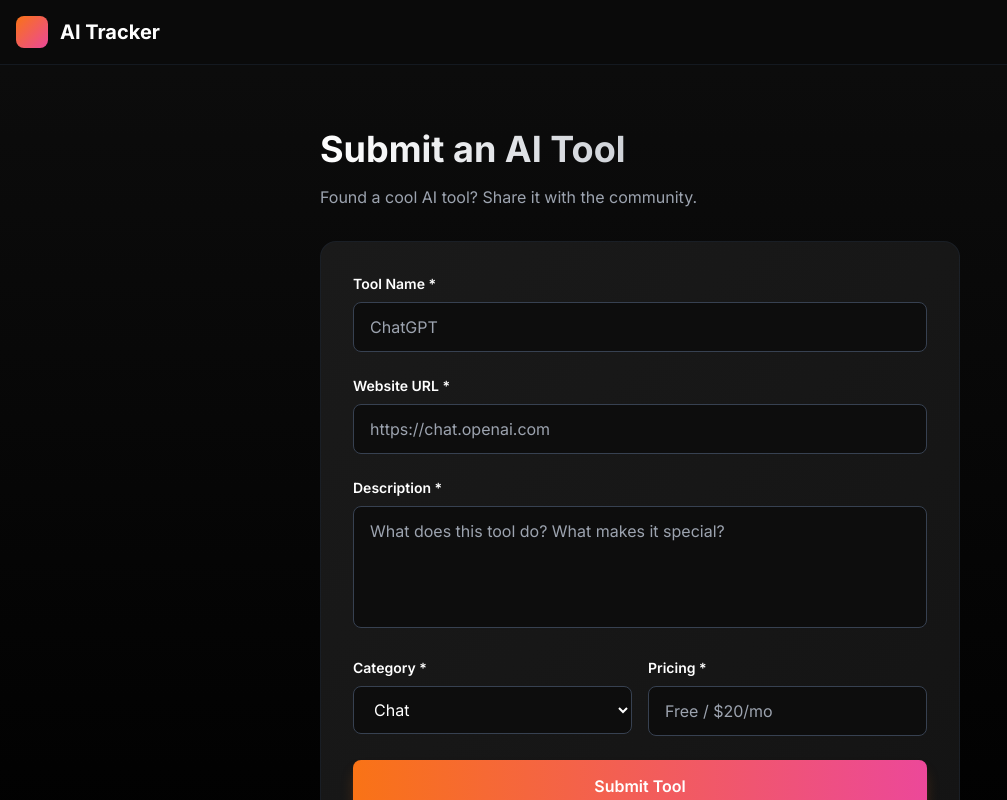
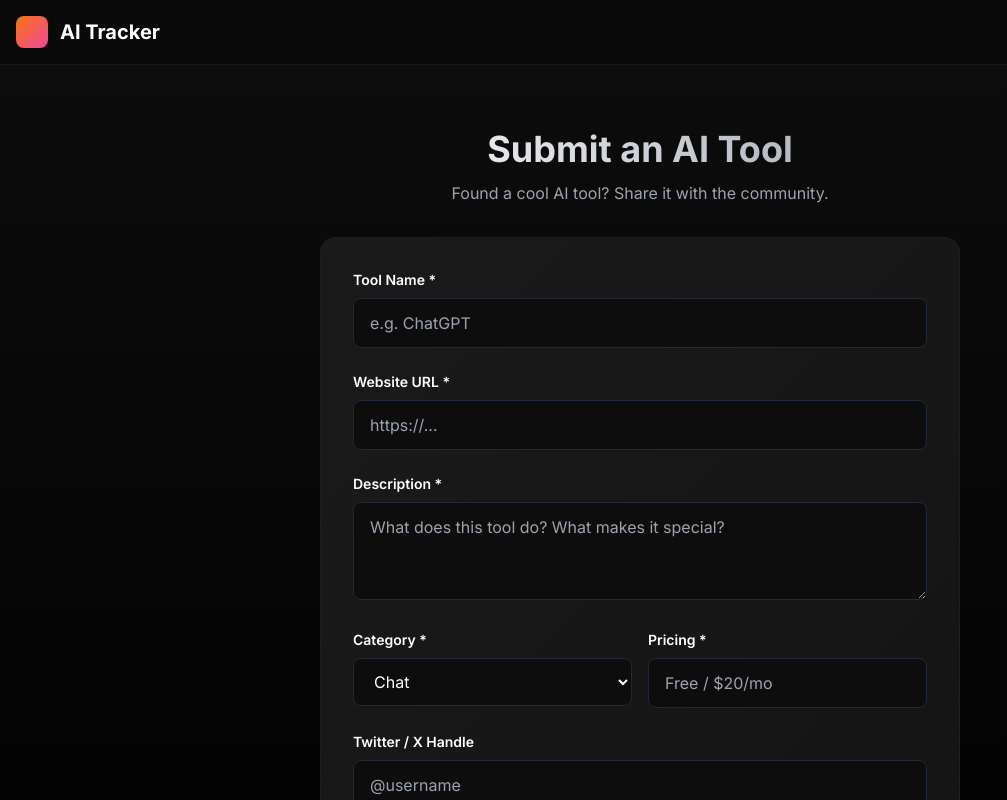
Before and after one commit to nathanMub/ai-tracker, a Next.js app: page /submit in a window 1280 px wide. Shown: the top 800 px of the page, without its empty margins (0-1007 px from the left). Built offline with nearby package versions, Linux system fonts and the light colour scheme.

Commit message:
Update page.tsx

```diff
--- a/app/submit/page.tsx
+++ b/app/submit/page.tsx
@@ -4,36 +4,38 @@
 import { useState } from 'react'
 
 export default function SubmitPage() {
-  const [submitted, setSubmitted] = useState(false)
-  const [formData, setFormData] = useState({
+  const [form, setForm] = useState({
     name: '',
     url: '',
     description: '',
     category: 'Chat',
-    price: ''
+    price: '',
+    twitter: ''
   })
+  const [submitted, setSubmitted] = useState(false)
 
   const handleSubmit = (e: React.FormEvent) => {
     e.preventDefault()
-    // For now: save to localStorage. Later: send to DB
     const submissions = JSON.parse(localStorage.getItem('submissions') || '[]')
-    submissions.push({...formData, id: Date.now(), upvotes: 0, submittedAt: new Date()})
+    submissions.push({...form, id: Date.now(), votes: 0, submittedAt: new Date().toISOString()})
     localStorage.setItem('submissions', JSON.stringify(submissions))
     setSubmitted(true)
+    setTimeout(() => {
+      window.location.href = '/'
+    }, 2000)
   }
 
   if (submitted) {
     return (
       <div className="min-h-screen bg-gradient-to-b from-[#0D0D0D] to-[#000000] text-white flex items-center justify-center">
-        <div className="text-center max-w-md">
-          <div className="w-16 h-16 bg-gradient-to-br from-green-500 to-emerald-500 rounded-2xl mx-auto mb-6 flex items-center justify-center text-3xl">
-            ✓
+        <div className="text-center">
+          <div className="w-16 h-16 bg-gradient-to-br from-green-500 to-emerald-500 rounded-full flex items-center justify-center mx-auto mb-4">
+            <svg className="w-8 h-8" fill="none" stroke="currentColor" viewBox="0 0 24 24">
+              <path strokeLinecap="round" strokeLinejoin="round" strokeWidth={2} d="M5 13l4 4L19 7" />
+            </svg>
           </div>
-          <h1 className="text-3xl font-bold mb-4">Tool Submitted!</h1>
-          <p className="text-gray-400 mb-8">Thanks for contributing. We'll review and add it soon.</p>
-          <Link href="/" className="bg-gradient-to-r from-orange-500 to-pink-500 px-6 py-3 rounded-lg font-semibold inline-block hover:scale-105 transition">
-            Back to Tools
-          </Link>
+          <h2 className="text-3xl font-bold mb-2">Tool Submitted!</h2>
+          <p className="text-gray-400">We'll review it and add it soon. Redirecting...</p>
         </div>
       </div>
     )
@@ -41,7 +43,7 @@
 
   return (
     <div className="min-h-screen bg-gradient-to-b from-[#0D0D0D] to-[#000000] text-white">
-      <div className="border-b border-gray-800/50 bg-[#0A0A0A]/80 backdrop-blur-xl sticky top-0 z-40">
+      <div className="border-b border-gray-800/50 bg-[#0A0A0A]/80 backdrop-blur-xl">
         <div className="max-w-7xl mx-auto px-4 py-4 flex items-center justify-between">
           <Link href="/" className="flex items-center gap-3">
             <div className="w-8 h-8 bg-gradient-to-br from-orange-500 to-pink-500 rounded-lg"></div>
@@ -51,33 +53,35 @@
       </div>
 
       <div className="max-w-2xl mx-auto px-4 py-16">
-        <h1 className="text-4xl font-bold mb-4 bg-gradient-to-r from-white to-gray-400 bg-clip-text text-transparent">
-          Submit an AI Tool
-        </h1>
-        <p className="text-gray-400 mb-8">Found a cool AI tool? Share it with the community.</p>
+        <div className="text-center mb-8">
+          <h1 className="text-4xl font-bold mb-3 bg-gradient-to-r from-white to-gray-400 bg-clip-text text-transparent">
+            Submit an AI Tool
+          </h1>
+          <p className="text-gray-400">Found a cool AI tool? Share it with the community.</p>
+        </div>
 
-        <form onSubmit={handleSubmit} className="space-y-6 bg-gradient-to-br from-[#1A1A1A] to-[#141414] border border-gray-800/50 rounded-2xl p-8">
+        <form onSubmit={handleSubmit} className="bg-gradient-to-br from-[#1A1A1A] to-[#141414] border border-gray-800/50 rounded-2xl p-8 space-y-6">
           <div>
             <label className="block text-sm font-semibold mb-2">Tool Name *</label>
             <input
+              required
               type="text"
-              required
-              value={formData.name}
-              onChange={(e) => setFormData({...formData, name: e.target.value})}
-              placeholder="ChatGPT"
-              className="w-full bg-[#0D0D0D] border border-gray-700 rounded-lg px-4 py-3 focus:outline-none focus:border-orange-500 transition"
+              value={form.name}
+              onChange={(e) => setForm({...form, name: e.target.value})}
+              placeholder="e.g. ChatGPT"
+              className="w-full bg-[#0D0D0D] border border-gray-800 rounded-lg px-4 py-3 focus:outline-none focus:border-orange-500 transition"
             />
           </div>
 
           <div>
             <label className="block text-sm font-semibold mb-2">Website URL *</label>
             <input
+              required
               type="url"
-              required
-              value={formData.url}
-              onChange={(e) => setFormData({...formData, url: e.target.value})}
-              placeholder="https://chat.openai.com"
-              className="w-full bg-[#0D0D0D] border border-gray-700 rounded-lg px-4 py-3 focus:outline-none focus:border-orange-500 transition"
+              value={form.url}
+              onChange={(e) => setForm({...form, url: e.target.value})}
+              placeholder="https://..."
+              className="w-full bg-[#0D0D0D] border border-gray-800 rounded-lg px-4 py-3 focus:outline-none focus:border-orange-500 transition"
             />
           </div>
 
@@ -85,11 +89,11 @@
             <label className="block text-sm font-semibold mb-2">Description *</label>
             <textarea
               required
-              value={formData.description}
-              onChange={(e) => setFormData({...formData, description: e.target.value})}
+              value={form.description}
+              onChange={(e) => setForm({...form, description: e.target.value})}
               placeholder="What does this tool do? What makes it special?"
-              rows={4}
-              className="w-full bg-[#0D0D0D] border border-gray-700 rounded-lg px-4 py-3 focus:outline-none focus:border-orange-500 transition resize-none"
+              rows={3}
+              className="w-full bg-[#0D0D0D] border border-gray-800 rounded-lg px-4 py-3 focus:outline-none focus:border-orange-500 transition"
             />
           </div>
 
@@ -97,9 +101,9 @@
             <div>
               <label className="block text-sm font-semibold mb-2">Category *</label>
               <select
-                value={formData.category}
-                onChange={(e) => setFormData({...formData, category: e.target.value})}
-                className="w-full bg-[#0D0D0D] border border-gray-700 rounded-lg px-4 py-3 focus:outline-none focus:border-orange-500 transition"
+                value={form.category}
+                onChange={(e) => setForm({...form, category: e.target.value})}
+                className="w-full bg-[#0D0D0D] border border-gray-800 rounded-lg px-4 py-3 focus:outline-none focus:border-orange-500 transition"
               >
                 <option>Chat</option>
                 <option>Image</option>
@@ -107,30 +111,45 @@
                 <option>Music</option>
                 <option>Coding</option>
                 <option>Writing</option>
-                <option>Other</option>
+                <option>Productivity</option>
               </select>
             </div>
 
             <div>
               <label className="block text-sm font-semibold mb-2">Pricing *</label>
               <input
+                required
                 type="text"
-                required
-                value={formData.price}
-                onChange={(e) => setFormData({...formData, price: e.target.value})}
+                value={form.price}
+                onChange={(e) => setForm({...form, price: e.target.value})}
                 placeholder="Free / $20/mo"
-                className="w-full bg-[#0D0D0D] border border-gray-700 rounded-lg px-4 py-3 focus:outline-none focus:border-orange-500 transition"
+                className="w-full bg-[#0D0D0D] border border-gray-800 rounded-lg px-4 py-3 focus:outline-none focus:border-orange-500 transition"
               />
             </div>
           </div>
 
+          <div>
+            <label className="block text-sm font-semibold mb-2">Twitter / X Handle</label>
+            <input
+              type="text"
+              value={form.twitter}
+              onChange={(e) => setForm({...form, twitter: e.target.value})}
+              placeholder="@username"
+              className="w-full bg-[#0D0D0D] border border-gray-800 rounded-lg px-4 py-3 focus:outline-none focus:border-orange-500 transition"
+            />
+          </div>
+
           <button
             type="submit"
-            className="w-full bg-gradient-to-r from-orange-500 to-pink-500 hover:from-orange-600 hover:to-pink-600 py-3.5 rounded-lg font-semibold shadow-lg shadow-orange-500/25 transition-all hover:scale-[1.02]"
+            className="w-full bg-gradient-to-r from-orange-500 to-pink-500 hover:from-orange-600 hover:to-pink-600 py-4 rounded-lg font-bold text-lg shadow-lg shadow-orange-500/25 transition-all hover:scale-[1.02]"
           >
-            Submit Tool
+            Submit Tool →
           </button>
         </form>
+
+        <p className="text-center text-gray-500 text-sm mt-6">
+          Tools are reviewed before going live. Usually takes 24 hours.
+        </p>
       </div>
     </div>
   )
```
